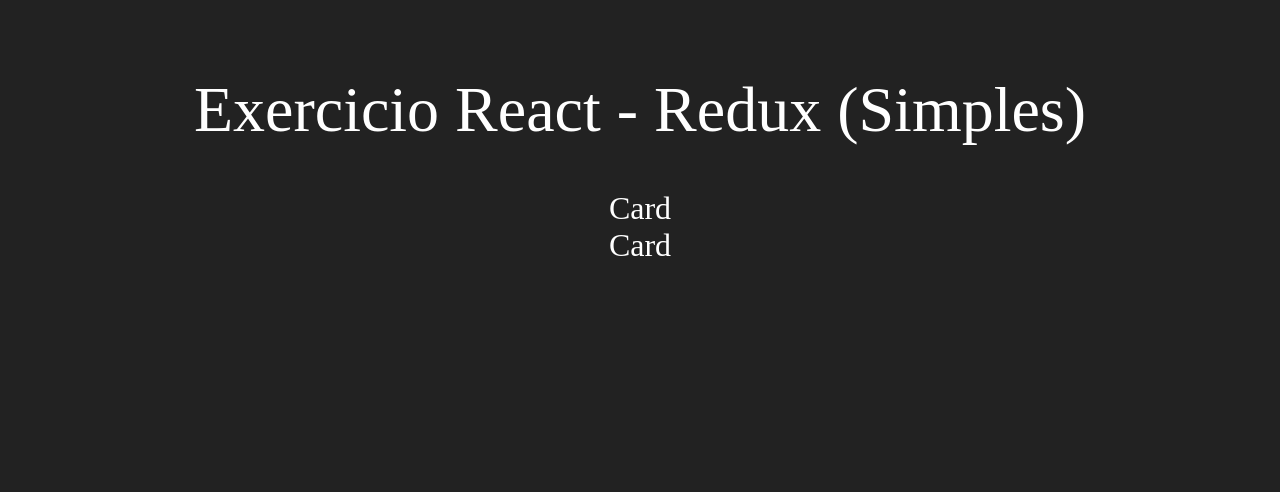
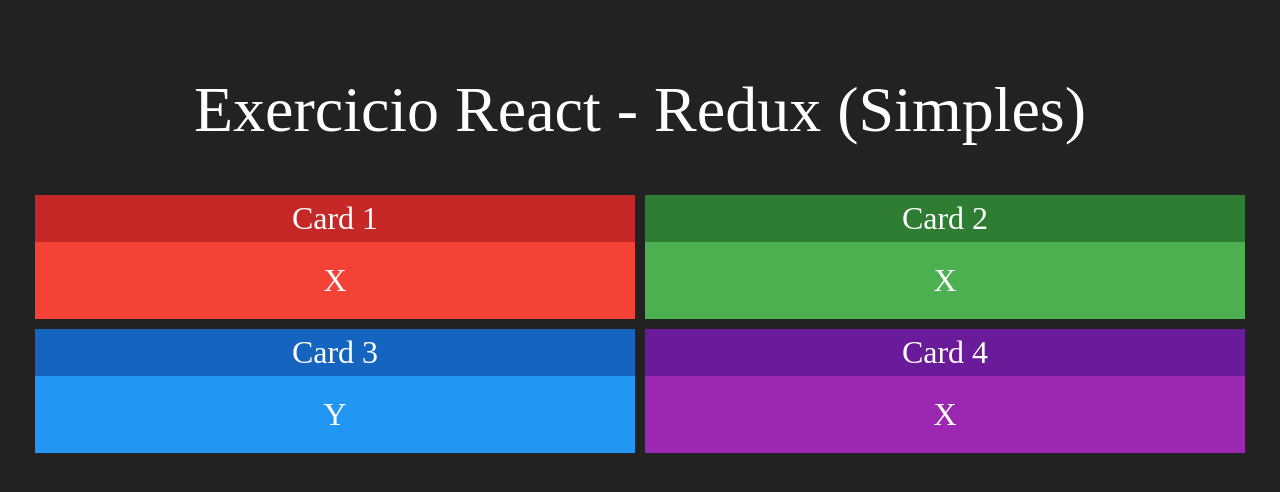
Before and after one commit to leandrolinkolnr/Projeto_React_com_Redux, a React (Create React App) app: page / in a window 1280 px wide. Shown: the top 492 px of the page. Built offline with nearby package versions, Linux system fonts and the light colour scheme.

Commit message:
Escolhendo o estilo dos cards

```diff
--- a/src/App.css
+++ b/src/App.css
@@ -1,7 +1,7 @@
 .App {
     display:flex;
     flex-direction: column;
-    align-items: center;
+    text-align: center;
 }
 
 h1 {
--- a/src/App.js
+++ b/src/App.js
@@ -6,10 +6,12 @@
     <div className="App">
       <h1> Exercicio React - Redux (Simples)</h1>
       <div className='linha'>
-          <Card/>
+          <Card title="Card 1" red>X</Card>
+          <Card title="Card 2" green>X</Card>
       </div>
       <div className='linha'>
-          <Card/>
+          <Card title="Card 3" blue>Y</Card>
+          <Card title="Card 4" purple>X</Card>
       </div>
     </div>
   );
--- a/src/Components/Card.css
+++ b/src/Components/Card.css
@@ -0,0 +1,32 @@
+.Card {
+    flex: 1;
+    display: flex;
+    flex-direction: column;
+    margin: 5px;
+}
+
+.Card .Header {
+    display: flex;
+    justify-content: center;
+}
+
+.Card .Header .Title {
+    flex: 1;
+    padding: 5px;
+}
+
+.Card .Content{
+    padding: 20px;
+}
+
+.Card.Red .Header{ color: #FFF; background-color: #c62828;}
+.Card.Red .Content{background-color: #f44336;}
+
+.Card.Green .Header{ color: #FFF; background-color: #2e7d32;}
+.Card.Green .Content{background-color: #4caf50;}
+
+.Card.Blue .Header{ color: #FFF; background-color: #1565c0;}
+.Card.Blue .Content{background-color: #2196f3;}
+
+.Card.Purple .Header{ color: #FFF; background-color: #6A1B9A;}
+.Card.Purple .Content{background-color: #9c27b0;}
--- a/src/Components/Card.jsx
+++ b/src/Components/Card.jsx
@@ -1,10 +1,23 @@
 import './Card.css'
 import React from 'react'
 
+function getColor(props){
+    if(props.red) return "Red"
+    if(props.green) return "Green"
+    if(props.blue) return "Blue"
+    if(props.purple) return "Purple"
+    return ""
+}
 
 export default props => {
     return(
-        <div>Card</div>
+        <div className={`Card ${getColor(props)}`}>
+            <div className='Header'>
+                <span className='Title'>{props.title}</span>
+            </div>
+            <div className='Content'>
+                {props.children}
+            </div>
+        </div>
     )
-
 }
```
